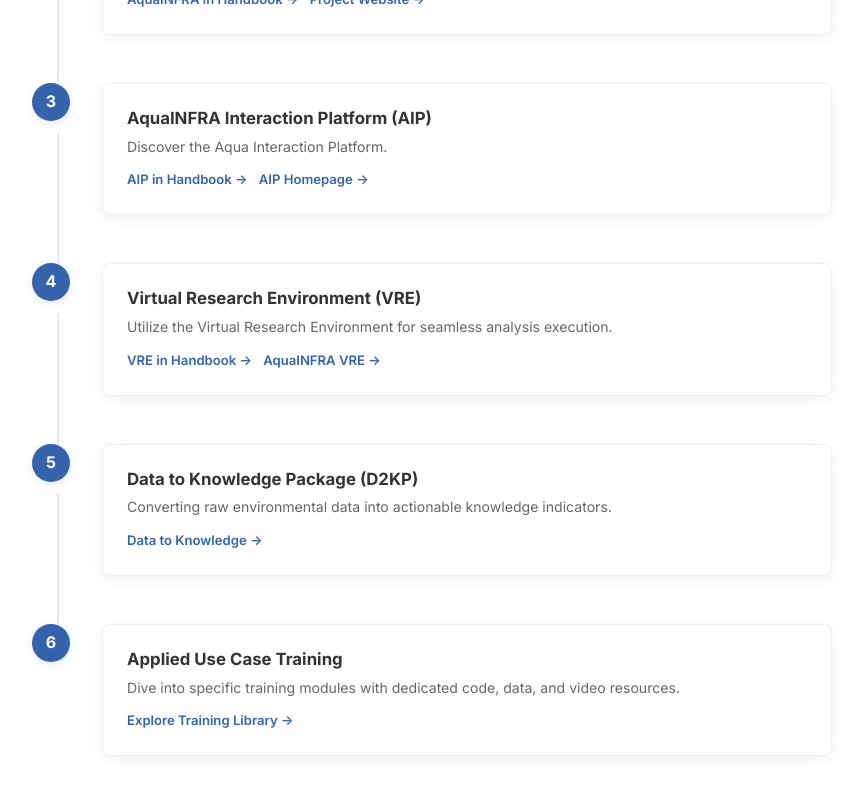
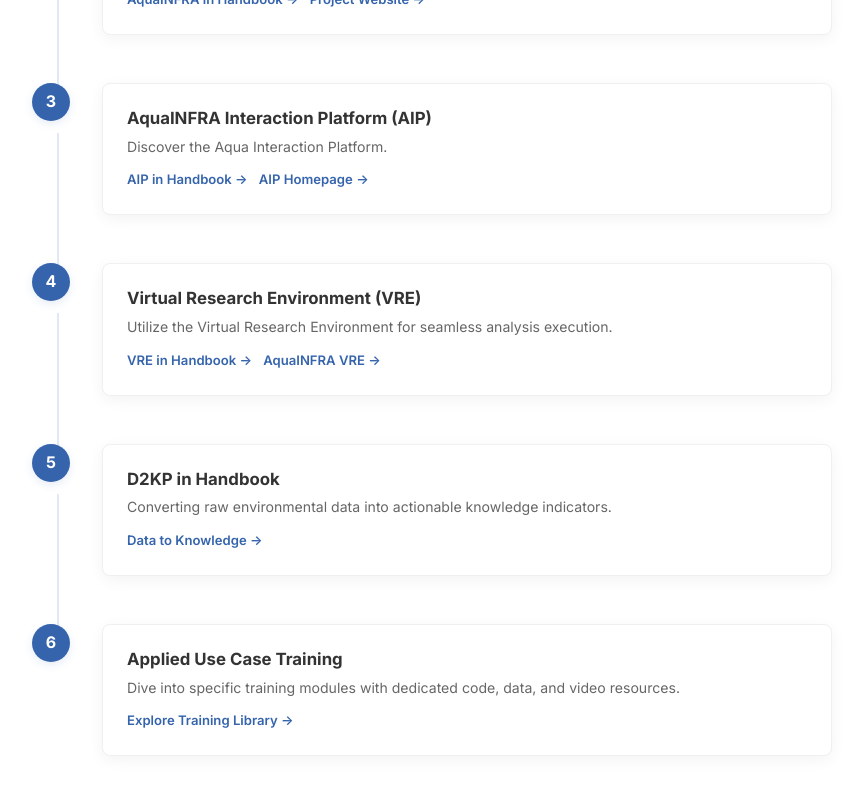
Before and after one commit to smatmir/AquaINFRA_Handbook, a Jekyll site: the page built from docs/index.md, in a window 1280 px wide and 900 px high, scrolled down 725 px. Shown: the top 795 px of the window, without its empty margins (362-1225 px from the left). Built offline with Jekyll 4.4.1, drawn with Linux system fonts in a browser that asks for light colours.

Commit message:
Titlefix_Sadra

```diff
--- a/docs/index.md
+++ b/docs/index.md
@@ -76,7 +76,7 @@ title: Home
 <div class="path-step">
     <div class="step-marker">5</div>
     <div class="step-content">
-        <h2 class="step-title">Data to Knowledge Package (D2KP)</h2>
+        <h2 class="step-title">D2KP in Handbook</h2>
         <p class="step-desc">Converting raw environmental data into actionable knowledge indicators.</p>
         <div class="step-links">
             <a href="{{ base }}05_data_to_knowledge" class="step-link"> Data to Knowledge →</a>
```
Also changed, not shown: 1 other file.
